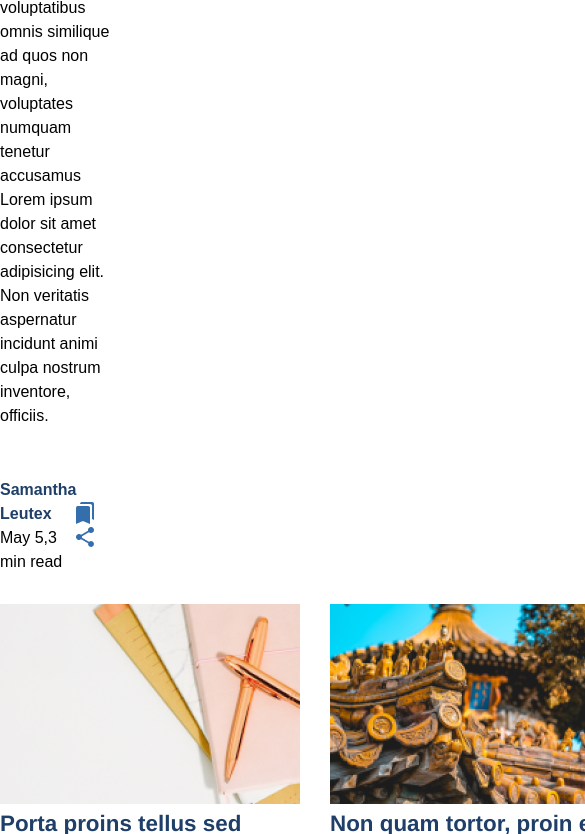
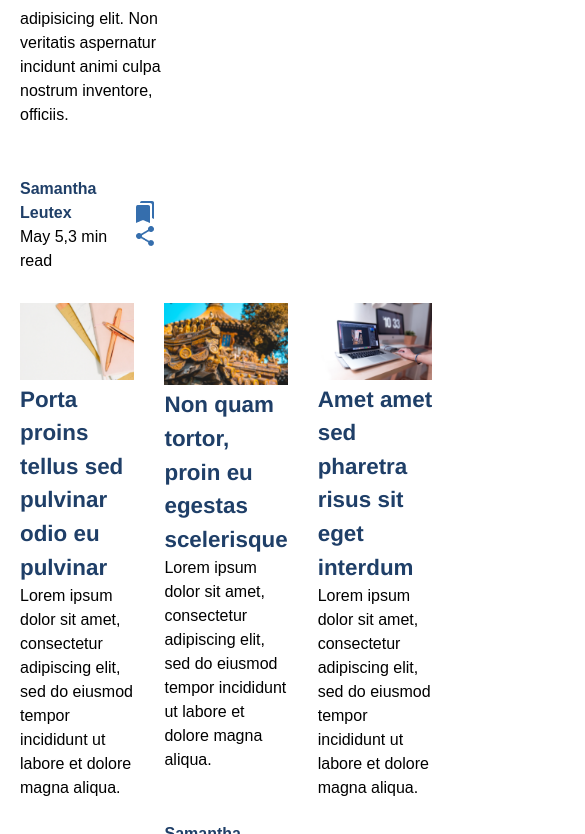
Before and after one commit to Dede1421/Hackaton-s6, a plain HTML site: page index.html in a window 390 px wide. Shown: the part 1166-2000 px from the top of the page, 585 px wide, since content can reach past the window. Drawn offline with Linux system fonts and the light colour scheme.

Commit message:
Mejora y breakpoints

```diff
--- a/index.html
+++ b/index.html
@@ -5,7 +5,7 @@
   <meta charset="UTF-8">
   <meta name="viewport" content="width=device-width, initial-scale=1.0">
   <title>Blog</title>
-    <link href="./styles/main.css" rel="stylesheet" >
+  <link href="./styles/main.css" rel="stylesheet">
 </head>
 
 <body>
@@ -55,14 +55,14 @@
             </div>
           </div>
         </div>
-                <div>
+        <div class="img-popular">
           <img src="./images/img1.png" alt="imagen-1">
         </div>
       </article>
       <div class="popular2">
         <div class="article-f2">
           <article>
-                        <img src="./images/img2.png" alt="imagen-2">
+            <img class="img-popular2" src="./images/img2.png" alt="imagen-2">
             <h2>Porta proins tellus sed pulvinar odio eu pulvinar</h2>
             <p>Lorem ipsum dolor sit amet, consectetur adipiscing elit, sed do eiusmod tempor incididunt ut
               labore et
@@ -79,7 +79,7 @@
             </div>
           </article>
           <article>
-                        <img src="./images/img3.png" alt="imagen-3">
+            <img class="img-popular2" src="./images/img3.png" alt="imagen-3">
             <h2>Non quam tortor, proin eu egestas scelerisque</h2>
             <p>Lorem ipsum dolor sit amet, consectetur adipiscing elit, sed do eiusmod tempor incididunt ut
               labore et
@@ -96,7 +96,7 @@
             </div>
           </article>
           <article>
-                        <img src="./images/img4.png" alt="imagen-4">
+            <img class="img-popular2" src="./images/img4.png" alt="imagen-4">
             <h2>Amet amet sed pharetra risus sit eget interdum</h2>
             <p>Lorem ipsum dolor sit amet, consectetur adipiscing elit, sed do eiusmod tempor incididunt ut
               labore et
@@ -122,7 +122,7 @@
     <section class="all-article">
       <h3>ALL ARTICLE</h3>
       <article class="article-f3">
-                <div>
+        <div class="img-allArticle">
           <img src="./images/img5.png" alt="imagen-5">
         </div>
         <div class="content-info">
@@ -145,7 +145,7 @@
         </div>
       </article>
       <article class="article-f3">
-                <div>
+        <div class="img-allArticle">
           <img src="./images/img6.png" alt="imagen-6">
         </div>
         <div class="content-info">
@@ -168,7 +168,7 @@
         </div>
       </article>
       <article class="article-f3">
-                <div>
+        <div class="img-allArticle">
           <img src="./images/img7.png" alt="imagen-7">
         </div>
         <div class="content-info">
@@ -191,7 +191,7 @@
         </div>
       </article>
       <article class="article-f3">
-                <div>
+        <div class="img-allArticle">
           <img src="./images/img8.png" alt="imagen-8">
         </div>
         <div class="content-info">
@@ -214,7 +214,7 @@
         </div>
       </article>
       <article class="article-f3">
-                <div>
+        <div class="img-allArticle">
           <img src="./images/img9.png" alt="imagen-9">
         </div>
         <div class="content-info">
--- a/styles/_variables.scss
+++ b/styles/_variables.scss
@@ -43,9 +43,10 @@ $font-family: (
 
 $width: (
   section: 100%,
-  p: 40%,
+  p: 44%,
   input: 100%,
   footer: 95%,
+  content-info: 64%,
 );
 
 $max-width: (
@@ -66,7 +67,7 @@ $line-height: (
 $padding: (
   header: 40px,
   banner: 50px,
-  search: 20px 0px,
+  search: 50px 0px 40px 0px,
   image: 0px 20px,
   input: 20px 50px,
   section-h3: 20px 0px,
@@ -77,3 +78,12 @@ $padding: (
 $d-flex: flex;
 $jc-between: space-between;
 $align-center: center;
+
+/*Breakpoints*/
+
+$breakpoints: (
+  lg: 1024px,
+  md: 970px,
+  sm: 760px,
+  xsm: 420px,
+);
--- a/styles/atoms/_globals.scss
+++ b/styles/atoms/_globals.scss
@@ -10,6 +10,10 @@ section {
   max-width: map-get($max-width, section);
   width: map-get($width, section);
   margin: auto;
+
+  @include breakpoints(lg) {
+    padding: 0px 20px 0px 20px;
+  }
 }
 
 section h2 {
@@ -31,5 +35,5 @@ p {
 }
 
 .icons a {
-  margin-right: 20px;
+  margin-left: 20px;
 }
--- a/styles/main.scss
+++ b/styles/main.scss
@@ -1,5 +1,6 @@
 @import './reset';
 @import './variables';
+@import './mixin/breakpoints';
 @import './atoms/atoms';
 @import './molecules/molecules';
 @import './organism/organism';
--- /dev/null
+++ b/styles/mixin/_breakpoints.scss
@@ -0,0 +1,25 @@
+@mixin breakpoints($breakpoint) {
+  @if ($breakpoint == lg) {
+    @media (max-width: map-get($breakpoints , lg )) {
+      @content;
+    }
+  }
+
+  @if ($breakpoint == md) {
+    @media (max-width: map-get($breakpoints , md )) {
+      @content;
+    }
+  }
+
+  @if ($breakpoint == sm) {
+    @media (max-width: map-get($breakpoints , sm )) {
+      @content;
+    }
+  }
+
+  @if ($breakpoint == xsm) {
+    @media (max-width: map-get($breakpoints , xsm )) {
+      @content;
+    }
+  }
+}
--- a/styles/molecules/_article-f1.scss
+++ b/styles/molecules/_article-f1.scss
@@ -9,6 +9,10 @@
     padding-right: 20px;
   }
 
+  .img-popular img {
+    width: 100%;
+  }
+
   h2 {
     font-size: map-get($font-size, h2);
     padding-bottom: 30px;
--- a/styles/molecules/_article-f2.scss
+++ b/styles/molecules/_article-f2.scss
@@ -2,6 +2,10 @@
   display: grid;
   grid-template-columns: 1fr 1fr 1fr;
   gap: 30px;
+
+  article .img-popular2 {
+    width: 100%;
+  }
 
   h2 {
     font-size: map-get($font-size, article-f2);
--- a/styles/molecules/_article-f3.scss
+++ b/styles/molecules/_article-f3.scss
@@ -2,10 +2,19 @@
 
 .article-f3 {
   display: $d-flex;
+  justify-content: $jc-between;
   padding-bottom: 20px;
 
+  .img-allArticle img {
+    width: 100%;
+  }
+
   .content-info {
-    padding-left: 20px;
+    width: map-get($width, content-info);
+
+    @include breakpoints(lg) {
+      width: 62%;
+    }
   }
 
   h2 {
--- a/styles/molecules/_banner.scss
+++ b/styles/molecules/_banner.scss
@@ -19,5 +19,9 @@
     line-height: map-get($line-height, banner);
     width: map-get($width, p);
     margin: auto;
+
+    @include breakpoints(lg) {
+      width: 46%;
+    }
   }
 }
--- a/styles/molecules/_search.scss
+++ b/styles/molecules/_search.scss
@@ -6,7 +6,11 @@
   img {
     position: absolute;
     padding: map-get($padding, image);
-    top: 40px;
+    top: 68px;
+
+    @include breakpoints(lg) {
+      top: 38px;
+    }
   }
 
   input {
@@ -17,4 +21,8 @@
     border-radius: 10px;
     outline: none;
   }
+
+  @include breakpoints(lg) {
+    padding: 20px;
+  }
 }
--- a/styles/organism/_footer.scss
+++ b/styles/organism/_footer.scss
@@ -58,7 +58,7 @@ footer {
     padding-bottom: 20px;
   }
 
-  .span {
+  span {
     font-weight: bold;
   }
 }
--- a/styles/organism/_header.scss
+++ b/styles/organism/_header.scss
@@ -4,4 +4,8 @@ header {
   justify-content: $jc-between;
   align-items: center;
   padding: map-get($padding, header);
+
+  @include breakpoints(lg) {
+    padding: 40px 20px;
+  }
 }
```
Also changed, not shown: styles/main.css, 1 other file. Lines whose indentation alone changed are shown as unchanged.
